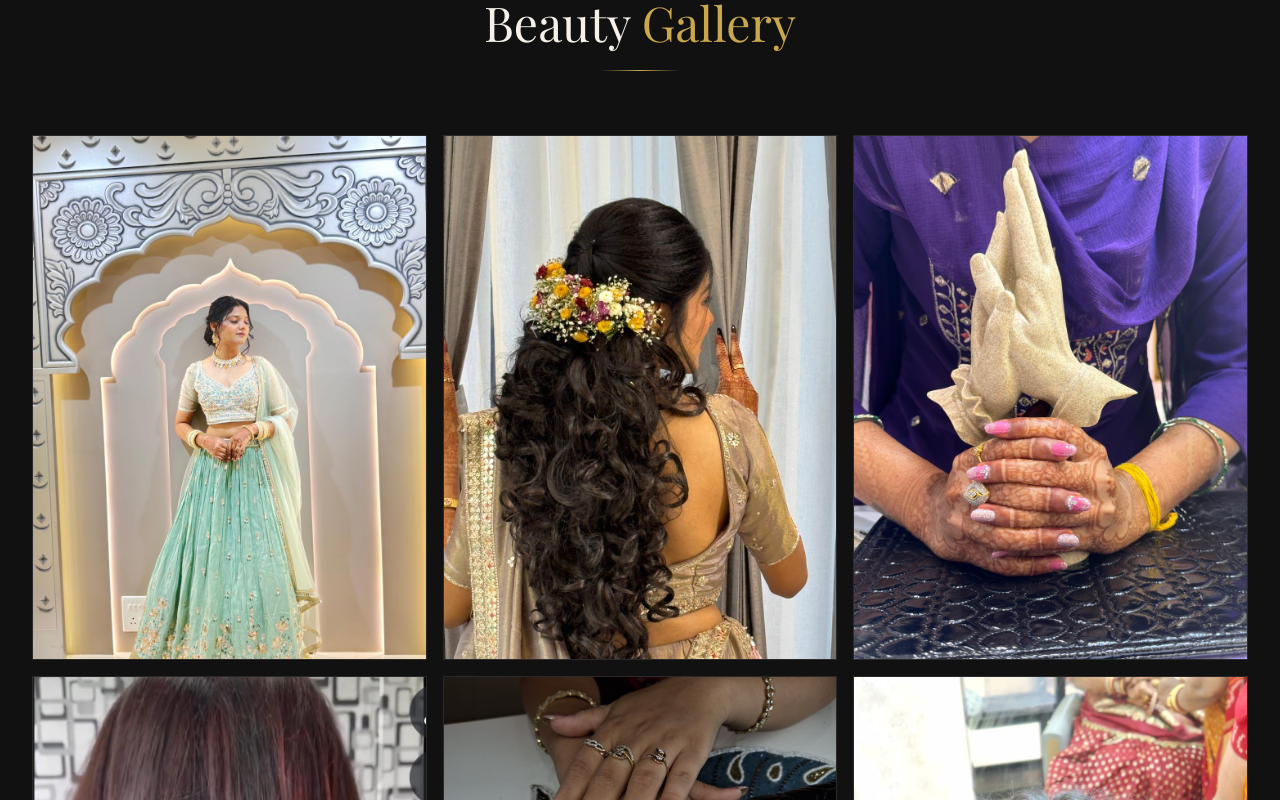
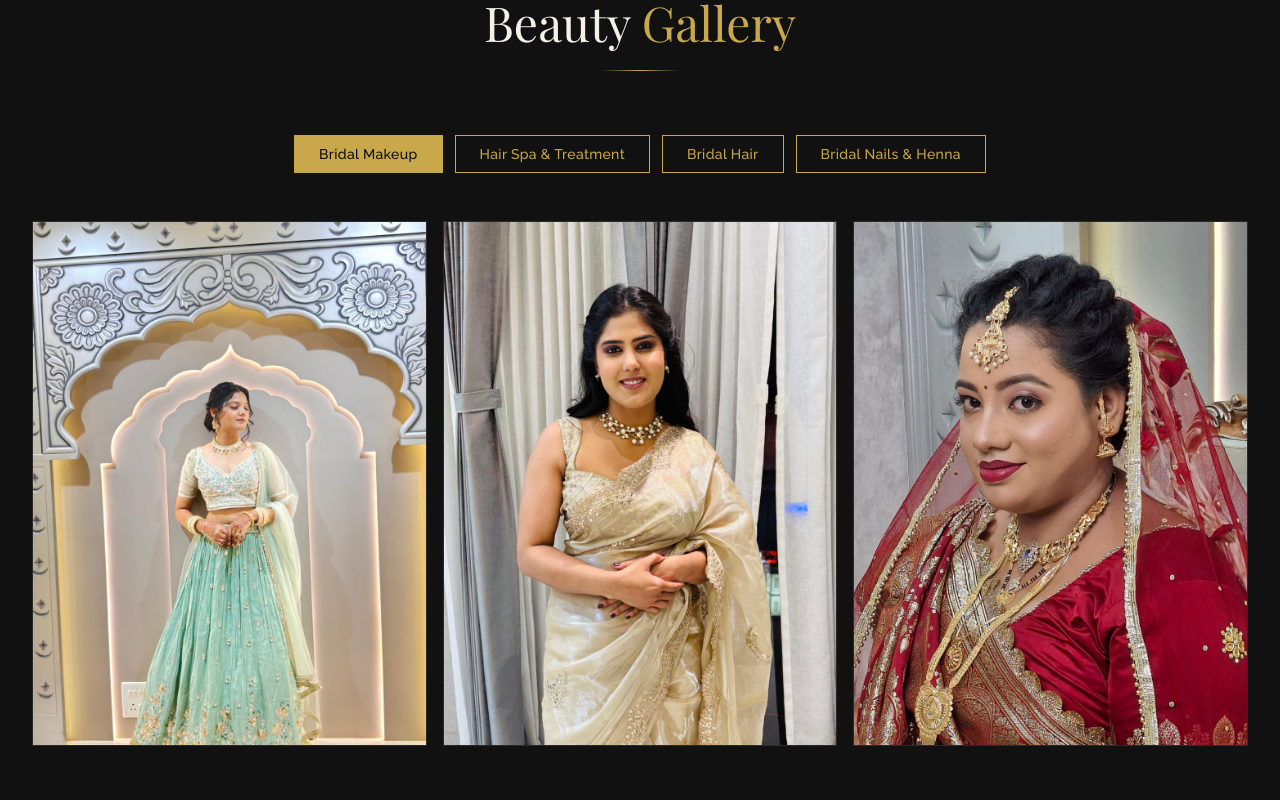
Before and after one commit to Sai1Ram/Ananya, a Next.js app: page / in a window 1280 px wide. Shown: the part 3300-4100 px from the top of the page. Built offline with nearby package versions, Linux system fonts and the light colour scheme; a web font is replaced by a local one.

Commit message:
feat: refactor gallery section to categorize images by theme
Co-authored-by: Sai Ram <97873552+Sai1Ram@users.noreply.github.com>

```diff
--- a/components/gallery-section.tsx
+++ b/components/gallery-section.tsx
@@ -2,25 +2,38 @@
 
 import { motion } from "framer-motion"
 import Image from "next/image"
+import { useState } from "react"
 
-const galleryImages = [
+const galleryCategories = {
+  "Bridal Makeup": [
     { id: 1, image: "/gallery/bridal-lehenga-portrait.jpg", title: "Bridal Lehenga Portrait" },
+    { id: 9, image: "/gallery/traditional-saree-portrait.jpg", title: "Traditional Saree Portrait" },
+    { id: 12, image: "/gallery/red-bridal-lehenga.jpg", title: "Red Bridal Lehenga" },
+  ],
+  "Hair Spa & Treatment": [
     { id: 2, image: "/gallery/wine-red-highlights.jpg", title: "Wine Red Hair Highlights" },
-  { id: 3, image: "/gallery/henna-bridal-nails.jpg", title: "Henna & Bridal Nails" },
+    { id: 8, image: "/gallery/layered-wavy-hair.jpg", title: "Layered Wavy Hair" },
+    { id: 13, image: "/gallery/caramel-highlighted-hair.jpg", title: "Caramel Highlighted Hair" },
+    { id: 14, image: "/gallery/casual-wavy-hair.jpg", title: "Casual Wavy Hair" },
+  ],
+  "Bridal Hair": [
     { id: 4, image: "/gallery/bridal-braided-updo.jpg", title: "Bridal Braided Updo" },
     { id: 5, image: "/gallery/bridal-flower-garland.jpg", title: "Bridal Hair with Flower Garland" },
+    { id: 11, image: "/gallery/bridal-updo-red-roses.jpg", title: "Bridal Updo with Red Roses" },
+  ],
+  "Bridal Nails & Henna": [
+    { id: 3, image: "/gallery/henna-bridal-nails.jpg", title: "Henna & Bridal Nails" },
     { id: 6, image: "/gallery/bridal-gold-glitter-nails.jpg", title: "Bridal Nail Art Gold Glitter" },
     { id: 7, image: "/gallery/bridal-pink-sparkle-nails.jpg", title: "Bridal Nail Art Pink Sparkle" },
-  { id: 8, image: "/gallery/layered-wavy-hair.jpg", title: "Layered Wavy Hair" },
-  { id: 9, image: "/gallery/traditional-saree-portrait.jpg", title: "Traditional Saree Portrait" },
     { id: 10, image: "/gallery/henna-auspicious-display.jpg", title: "Henna & Auspicious Display" },
-  { id: 11, image: "/gallery/bridal-updo-red-roses.jpg", title: "Bridal Updo with Red Roses" },
-  { id: 12, image: "/gallery/red-bridal-lehenga.jpg", title: "Red Bridal Lehenga" },
-  { id: 13, image: "/gallery/caramel-highlighted-hair.jpg", title: "Caramel Highlighted Hair" },
-  { id: 14, image: "/gallery/casual-wavy-hair.jpg", title: "Casual Wavy Hair" },
-]
+  ],
+}
 
 export default function GallerySection() {
+  const [activeCategory, setActiveCategory] = useState<string>("Bridal Makeup")
+  const categories = Object.keys(galleryCategories)
+  const currentImages = galleryCategories[activeCategory as keyof typeof galleryCategories]
+
   return (
     <section id="gallery" className="py-24 bg-[#111] relative overflow-hidden">
       <div className="max-w-7xl mx-auto px-4 sm:px-6 lg:px-8">
@@ -41,15 +54,37 @@ export default function GallerySection() {
           <div className="w-20 h-px bg-gradient-to-r from-transparent via-[#C9A84C] to-transparent mx-auto" />
         </motion.div>
 
+        {/* Category Tabs */}
+        <div className="flex flex-wrap justify-center gap-3 mb-12">
+          {categories.map((category) => (
+            <button
+              key={category}
+              onClick={() => setActiveCategory(category)}
+              className={`px-6 py-2 text-sm font-medium tracking-wide transition-all duration-300 border ${
+                activeCategory === category
+                  ? "bg-[#C9A84C] text-[#0a0a0a] border-[#C9A84C]"
+                  : "border-[#C9A84C] text-[#C9A84C] hover:bg-[#C9A84C]/10"
+              }`}
+            >
+              {category}
+            </button>
+          ))}
+        </div>
+
         {/* Gallery Grid - Masonry Layout */}
-        <div className="columns-2 md:columns-3 gap-4 space-y-4">
-          {galleryImages.map((image, index) => (
+        <motion.div
+          key={activeCategory}
+          initial={{ opacity: 0 }}
+          animate={{ opacity: 1 }}
+          transition={{ duration: 0.5 }}
+          className="columns-2 md:columns-3 gap-4 space-y-4"
+        >
+          {currentImages.map((image, index) => (
             <motion.div
               key={image.id}
               initial={{ opacity: 0, scale: 0.9 }}
-              whileInView={{ opacity: 1, scale: 1 }}
+              animate={{ opacity: 1, scale: 1 }}
               transition={{ duration: 0.5, delay: index * 0.1 }}
-              viewport={{ once: true }}
               className="relative group overflow-hidden border border-[#2a2a2a] break-inside-avoid mb-4"
             >
               {/* Image - using natural aspect ratio */}
@@ -78,7 +113,7 @@ export default function GallerySection() {
               <div className="absolute inset-0 border border-[#C9A84C] opacity-0 group-hover:opacity-100 transition-opacity duration-300 pointer-events-none" />
             </motion.div>
           ))}
-        </div>
+        </motion.div>
 
         {/* Gallery CTA */}
         <motion.div
```
Lines whose indentation alone changed are shown as unchanged.
